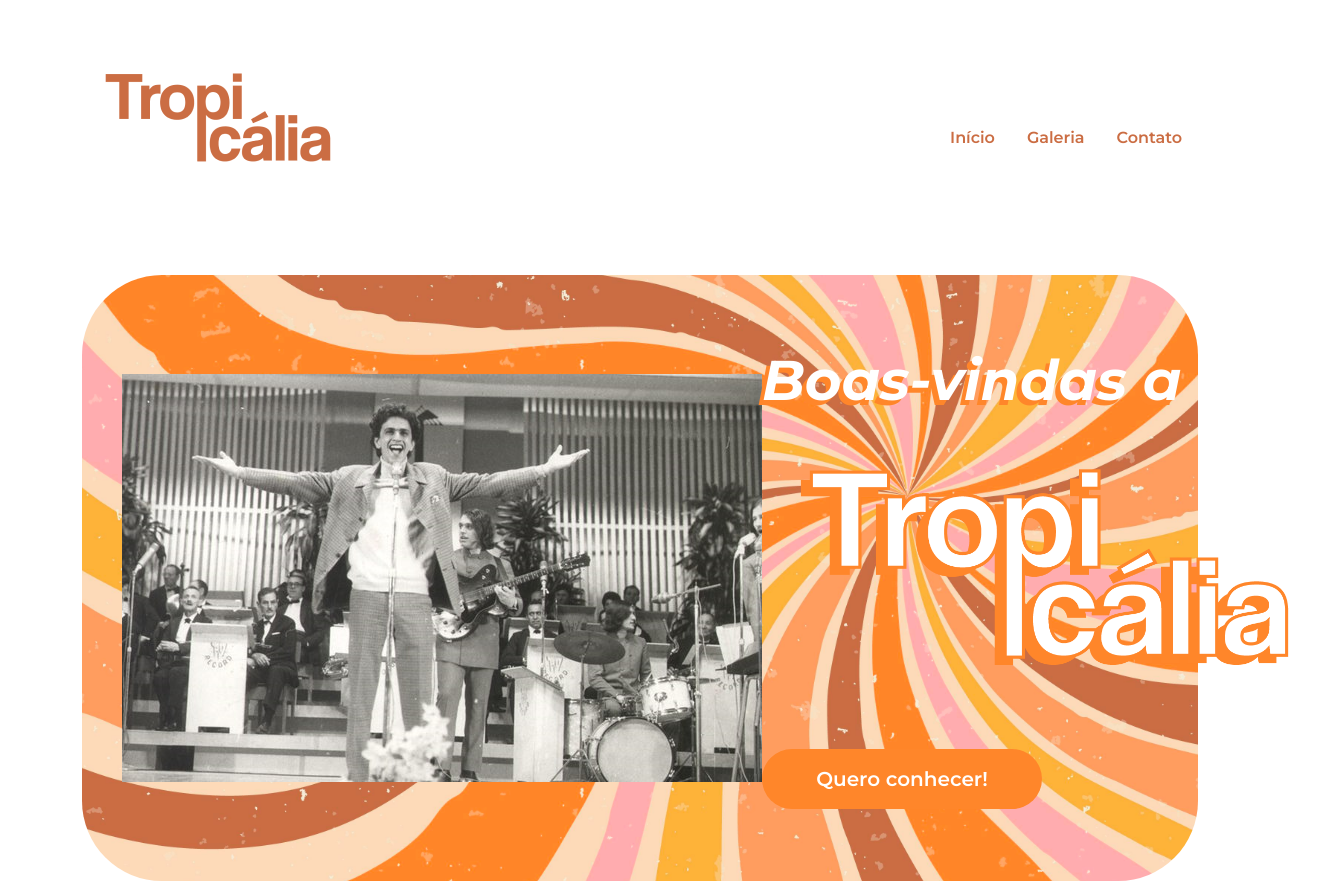
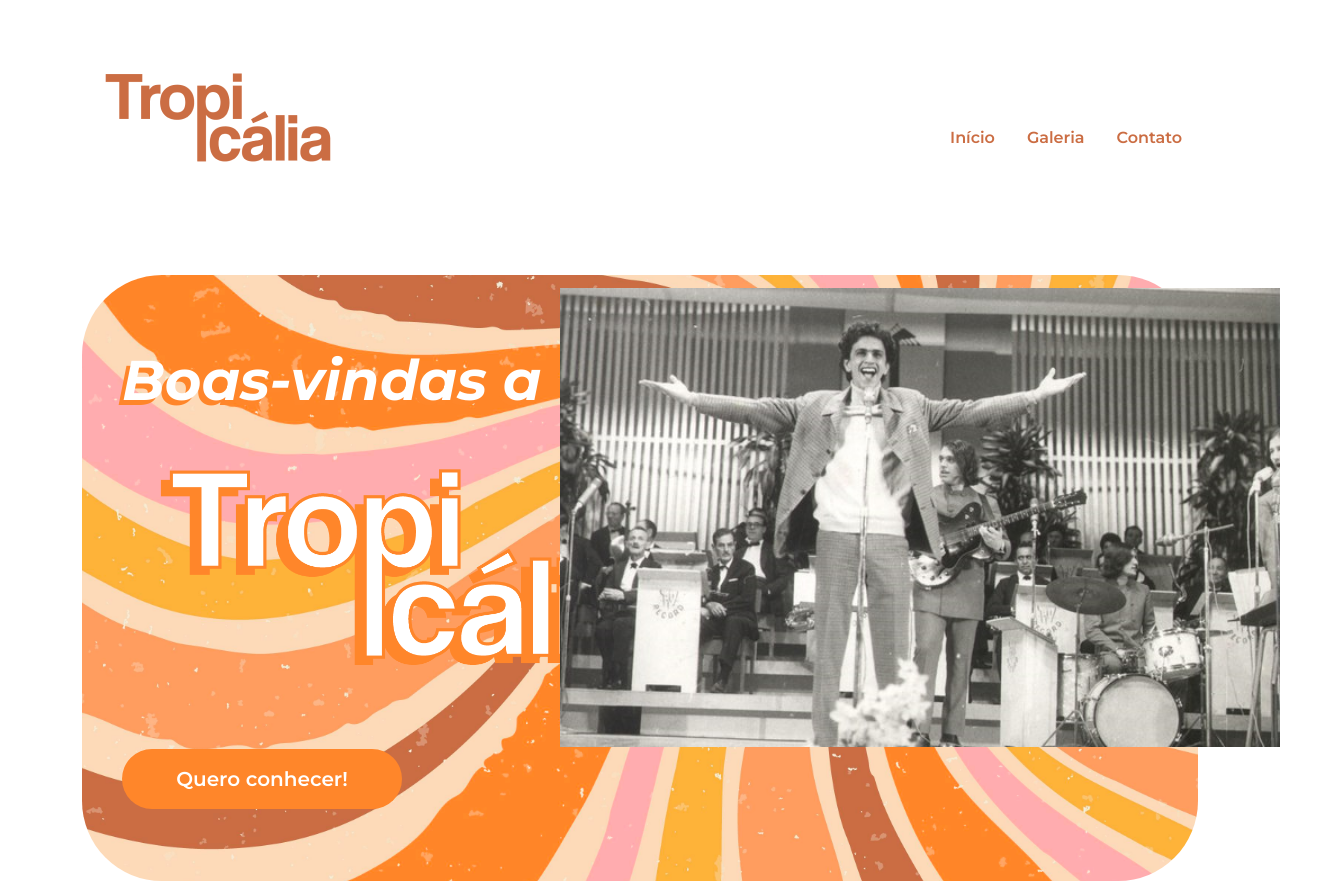
Before and after one commit to marcelowon/primeiro-projeto-3B, a plain HTML site: page index.html in a window 1280 px wide. Shown: the top 881 px of the page, 1325 px wide, since content can reach past the window. Drawn offline with nearby package versions, Linux system fonts and the light colour scheme; a script that the page names is missing.

Commit message:
incluçao de imagem no html

```diff
--- a/styles.css
+++ b/styles.css
@@ -39,7 +39,7 @@ section {
 }
 
 /* posicionamento para a imagem à direita */
-.im-inicio {
+.img-inicio {
     position: absolute;
     right: 0;
     top: 18rem;
```
